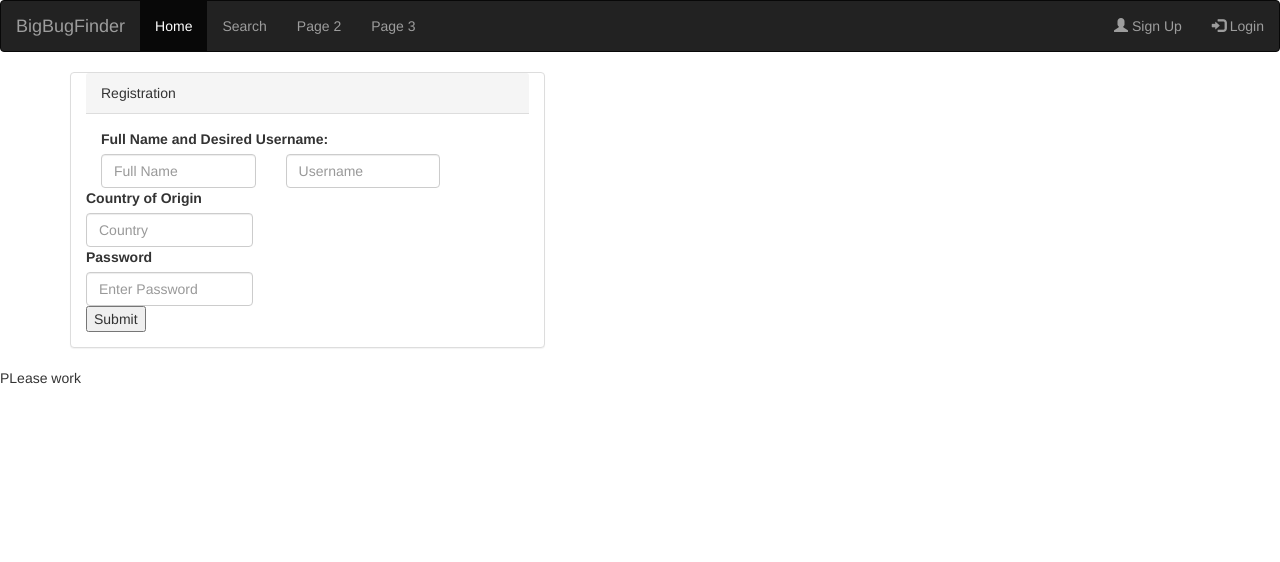
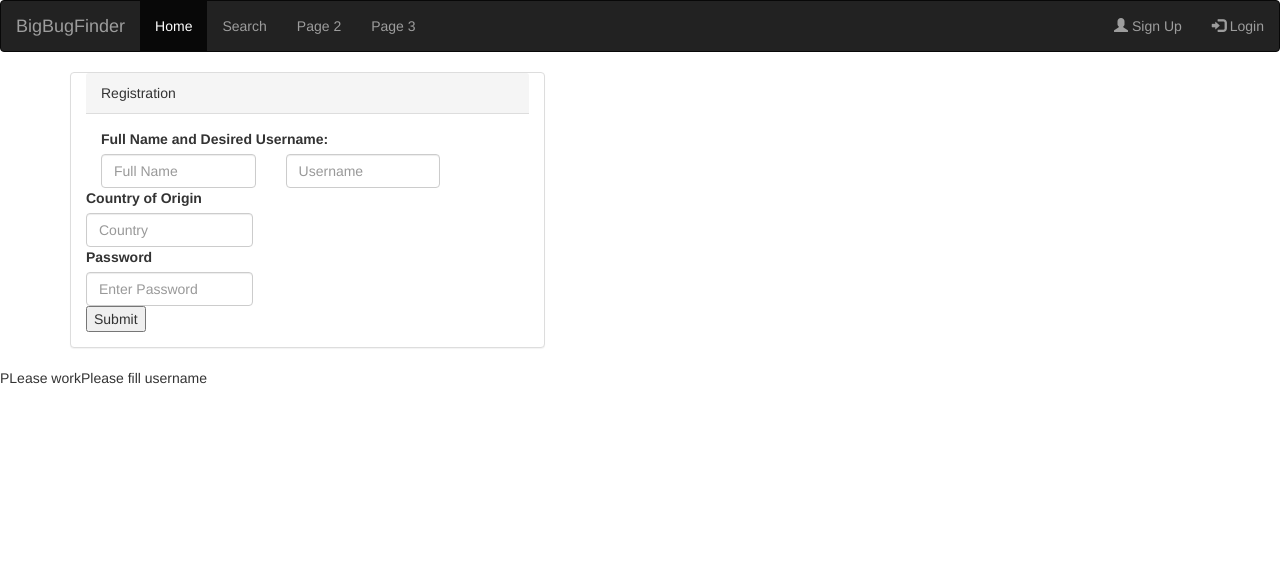
Before and after one commit to ROBSDII/ResitTest2, a PHP site: the page made by Sign Up.php in a window 1280 px wide. Shown: the top 562 px of the page. Run offline with PHP 8.4, Linux system fonts and the light colour scheme; data that the repository does not hold is empty.

Commit message:
trying to get register to work

```diff
--- a/Sign Up.php
+++ b/Sign Up.php
@@ -68,7 +68,7 @@
 </html>
 <?php
 include('db_connect.php');
-//echo "<script>alert('Please fill username')</script>";
+echo "Please fill username";
 if(isset($_POST['submit'])){
     $name=$_POST['name'];
     $country=$_POST['country'];
@@ -77,7 +77,7 @@ if(isset($_POST['submit'])){
 
 if($username=="" OR $name=="" OR $country=="" OR $password==""){
     echo "<script>alert('Please fill username')</script>";
-    exit();
+    //exit();
     }
 }
 ?>
```
